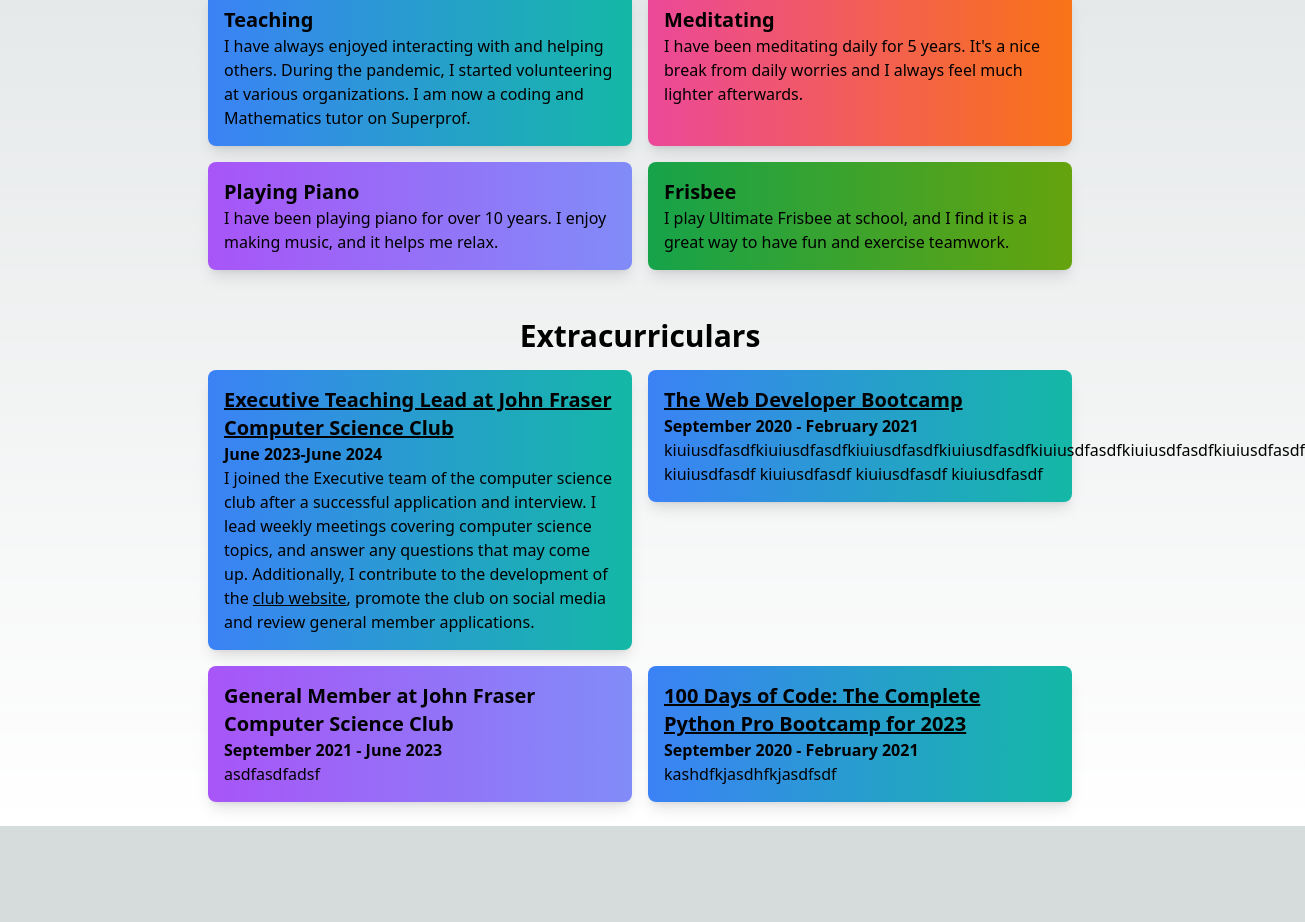
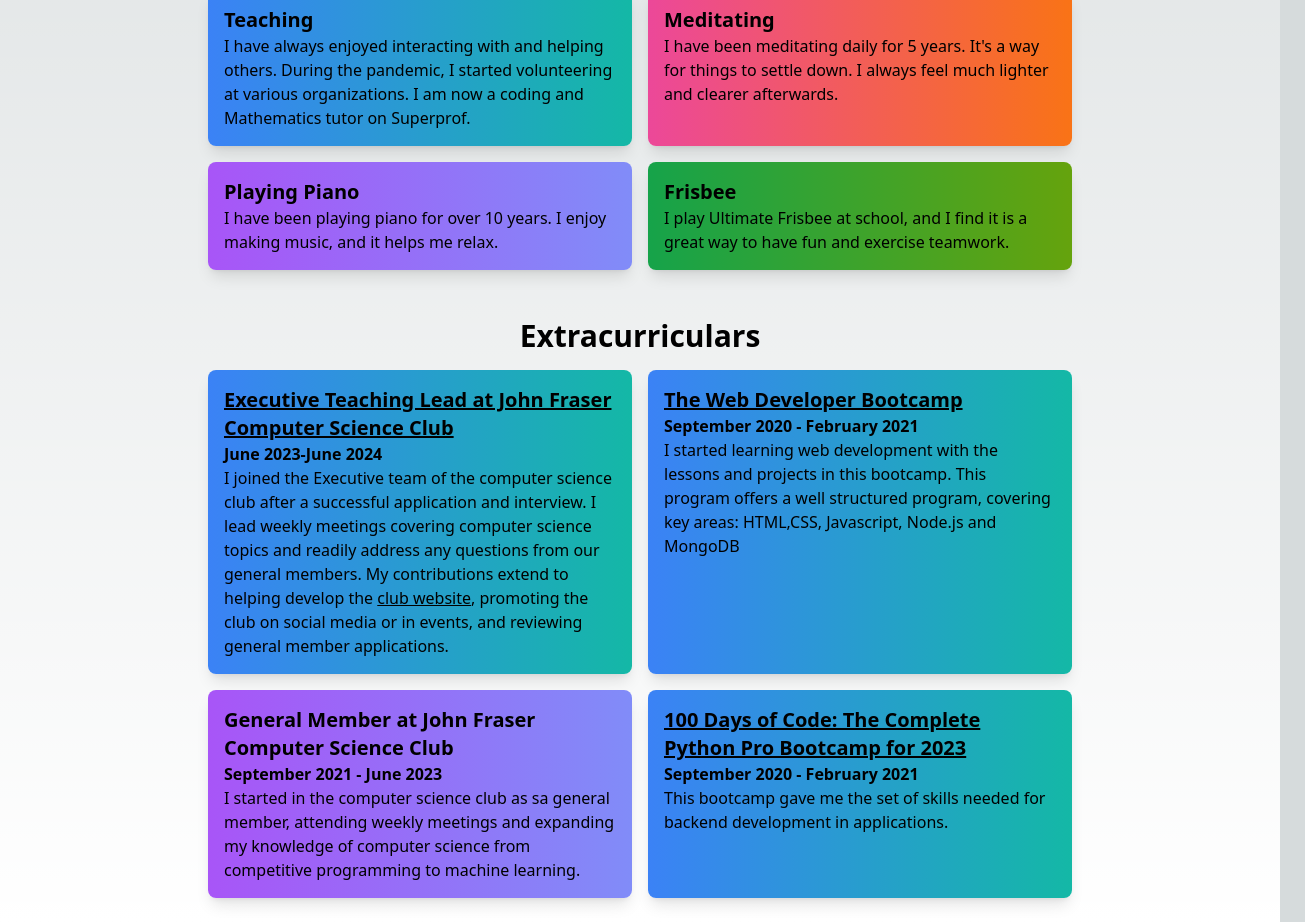
Before and after one commit to JoshuaChou10/portfolio, a Next.js app: page /about in a window 1280 px wide. Shown: the part 525-1447 px from the top of the page, 1305 px wide, since content can reach past the window. Before the commit the page ends 1351 px from the top, so only its background shows below. Built offline with nearby package versions, Linux system fonts and the light colour scheme.

Commit message:
Finished extracurriculars section in about.tsx

```diff
--- a/pages/about.tsx
+++ b/pages/about.tsx
@@ -36,14 +36,14 @@ const About = () => {
   <div className="max-w-4xl mx-auto px-4">
     <h2 className="text-3xl font-bold text-center">Hobbies and Interests</h2>
     <div className="mt-4 grid grid-cols-1 md:grid-cols-2 gap-4">
-      {/* Hobbies: Repeat for each hobby */}
+
       <div className="hobby-box bg-gradient-to-r from-blue-500 to-teal-500 rounded-lg p-4 shadow-lg">
         <h3 className="text-xl font-bold">Teaching</h3>
         <p>I have always enjoyed interacting with and helping others. During the pandemic, I started volunteering at various organizations. I am now a coding and Mathematics tutor on Superprof. </p>
       </div>
       <div className="hobby-box bg-gradient-to-r from-pink-500 to-orange-500 rounded-lg p-4 shadow-lg">
         <h3 className="text-xl font-bold">Meditating</h3>
-        <p>I have been meditating daily for 5 years. It's a nice break from daily worries and I always feel much lighter afterwards. </p>
+        <p>I have been meditating daily for 5 years. It's a way for things to settle down. I always feel much lighter and clearer afterwards. </p>
       </div>
       <div className="hobby-box bg-gradient-to-r from-purple-500 to-indigo-400 rounded-lg p-4 shadow-lg">
         <h3 className="text-xl font-bold">Playing Piano</h3>
@@ -56,48 +56,55 @@ const About = () => {
     </div>
   </div>
 </section>
+
 <section className="py-6">
   <div className="max-w-4xl mx-auto px-4">
     <h2 className="text-3xl font-bold text-center">Extracurriculars</h2>
     <div className="mt-4 grid grid-cols-1 md:grid-cols-2 gap-4">
-      {/* Hobbies: Repeat for each hobby */}
+
       <a target="_blank" href="https://frasercodes.vercel.app/">
       <div className="hobby-box bg-gradient-to-r from-blue-500 to-teal-500 rounded-lg p-4 shadow-lg hover:translate-y-[-7px] transition-transform duration-300">
         <h3 className="text-xl font-bold underline">Executive Teaching Lead at John Fraser Computer Science Club </h3>
 
         <b>June 2023-June 2024</b>
         <br></br>
-        <p>I joined the Executive team of the computer science club after a successful application and interview. I lead weekly meetings covering computer science topics,
-           and answer any questions that may come up. Additionally, I contribute to the development of the <u >club website</u>, promote the club on social media and review general member applications. </p>
+        <p>I joined the Executive team of the computer science club after a successful application and interview. I lead weekly meetings covering computer science topics and readily address any questions from our general members.
+           My contributions extend to helping develop the <u>club website</u>, promoting the club on social media or in events, and reviewing general member applications.  </p>
 
       </div>
       </a>
+
+      <div className="hobby-box bg-gradient-to-r from-blue-500 to-teal-500 rounded-lg p-4 shadow-lg hover:translate-y-[-7px] transition-transform duration-300">
       <a target="_blank" href='https://www.udemy.com/course/the-web-developer-bootcamp/'>
-      <div className="hobby-box bg-gradient-to-r from-blue-500 to-teal-500 rounded-lg p-4 shadow-lg hover:translate-y-[-7px] transition-transform duration-300">
         <h3 className="text-xl font-bold underline">The Web Developer Bootcamp</h3>
 
         <b>September 2020 - February 2021</b>
         <br></br>
-        <p>kiuiusdfasdfkiuiusdfasdfkiuiusdfasdfkiuiusdfasdfkiuiusdfasdfkiuiusdfasdfkiuiusdfasdf kiuiusdfasdf kiuiusdfasdf kiuiusdfasdf kiuiusdfasdf </p>
+        <p>I started learning web development with the lessons and projects in this bootcamp.
+          This program offers a well structured program, covering key areas: HTML,CSS, Javascript, Node.js and MongoDB</p>
+          </a>
       </div>
-      </a>
+
       <div className="hobby-box bg-gradient-to-r from-purple-500 to-indigo-400 rounded-lg p-4 shadow-lg">
         <h3 className="text-xl font-bold">General Member at John Fraser Computer Science Club</h3>
         <b>September 2021 - June 2023</b>
         <br></br>
-        <p>asdfasdfadsf</p>
+        <p>I started in the computer science club as sa general member,
+          attending weekly meetings and expanding my knowledge of computer science from competitive programming to machine learning. </p>
       </div>
+
+      <div className="hobby-box bg-gradient-to-r from-blue-500 to-teal-500 rounded-lg p-4 shadow-lg hover:translate-y-[-7px] transition-transform duration-300">
       <a target="_blank" href='https://www.udemy.com/course/100-days-of-code/'>
-      <div className="hobby-box bg-gradient-to-r from-blue-500 to-teal-500 rounded-lg p-4 shadow-lg hover:translate-y-[-7px] transition-transform duration-300">
         <h3 className="text-xl font-bold underline">
 100 Days of Code: The Complete Python Pro Bootcamp for 2023
 </h3>
 
         <b>September 2020 - February 2021</b>
         <br></br>
-        <p>kashdfkjasdhfkjasdfsdf </p>
+        <p>This bootcamp gave me the set of skills needed for backend development in applications. </p>
+        </a>
       </div>
-      </a>
+
     </div>
   </div>
 </section>
```
